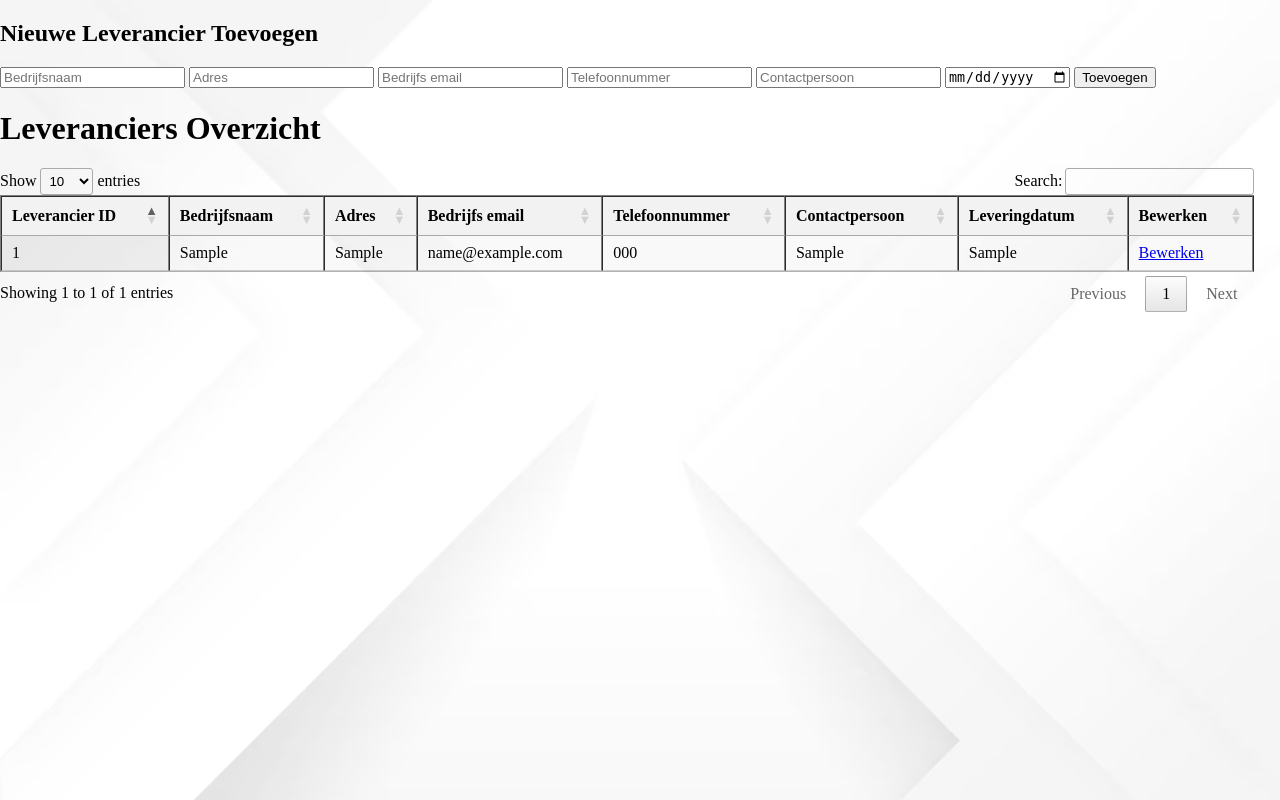
After one commit to Amanaman1234/ExamenProject, a PHP site: page /leverancier.php in a window 1280 px wide. The commit adds this page. Run offline with PHP 8.4, Linux system fonts and the light colour scheme; tables that the repository leaves empty or names only in its code hold one stand-in row (values such as "Sample post"); some libraries are stand-ins or nearby versions.

Commit message:
leverancier en nav bar af

```diff
--- a/header.php
+++ b/header.php
@@ -14,7 +14,7 @@
         </div>
         <a style="text-decoration: none; color: white;"href="index.php" class="header-item"><p> Home </p> </a>
         <a style="text-decoration: none; color: white;"href="klanten.php" class="header-item"><p> klanten </p> </a>
-        <a style="text-decoration: none; color: white;"href="klanten.php" class="header-item"><p> Leveranciers </p> </a>
+        <a style="text-decoration: none; color: white;"href="leverancier.php" class="header-item"><p> Leveranciers </p> </a>
         <a style="text-decoration: none; color: white;"href="invetaris.php" class="header-item"><p> Magazijn </p> </a>
         <a style="text-decoration: none; color: white;"href="voedselpakket.php" class="header-item"><p> Voedselpakketen </p> </a>
     </header>
--- /dev/null
+++ b/leverancier.php
@@ -0,0 +1,157 @@
+<!DOCTYPE html>
+<html lang="en">
+<head>
+    <meta charset="UTF-8">
+    <meta name="viewport" content="width=device-width, initial-scale=1.0">
+    <link rel="stylesheet" href="https://cdn.datatables.net/1.11.5/css/jquery.dataTables.min.css">
+    <link rel="stylesheet" href="css/klanten.css"> <!-- Je eigen CSS-bestand -->
+    <title>Leveranciers</title>
+</head>
+<body class="background">
+
+<h2>Nieuwe Leverancier Toevoegen</h2>
+<form method="POST" action="">
+    <input type="text" name="bedrijfnaam" placeholder="Bedrijfsnaam" required>
+    <input type="text" name="adress" placeholder="Adres" required>
+    <input type="email" name="bedrijfemail" placeholder="Bedrijfs email" required>
+    <input type="tel" name="telefoonnummer" placeholder="Telefoonnummer" required>
+    <input type="text" name="contactpersoon" placeholder="Contactpersoon" required>
+    <input type="date" name="leveringdatum" placeholder="Leveringdatum" required>
+    <button type="submit" name="add_leverancier">Toevoegen</button>
+</form>
+
+<h1>Leveranciers Overzicht</h1>
+<table id="leveranciersTable" class="tabel display" border="1">
+    <thead>
+        <tr>
+            <th>Leverancier ID</th>
+            <th>Bedrijfsnaam</th>
+            <th>Adres</th>
+            <th>Bedrijfs email</th>
+            <th>Telefoonnummer</th>
+            <th>Contactpersoon</th>
+            <th>Leveringdatum</th>
+            <th>Bewerken</th>
+        </tr>
+    </thead>
+    <tbody>
+
+<?php
+
+session_start();
+
+$servername = "localhost";
+$username = "root";
+$password = "";
+$dbname = "examenvoedselbank";
+$conn = new mysqli($servername, $username, $password, $dbname, 3307);
+if ($conn->connect_error) {
+    die("Connection failed: " . $conn->connect_error);
+}
+
+if ($_SERVER["REQUEST_METHOD"] == "POST") {
+    if (isset($_POST['add_leverancier'])) {
+        $bedrijfnaam = $conn->real_escape_string($_POST['bedrijfnaam']);
+        $adress = $conn->real_escape_string($_POST['adress']);
+        $bedrijfemail = $conn->real_escape_string($_POST['bedrijfemail']);
+        $telefoonnummer = $conn->real_escape_string($_POST['telefoonnummer']);
+        $contactpersoon = $conn->real_escape_string($_POST['contactpersoon']);
+        $leveringdatum = $conn->real_escape_string($_POST['leveringdatum']);
+
+        $insert_query = "INSERT INTO leveranciers (bedrijfnaam, adress, bedrijfemail, telefoonnummer, contactpersoon, leveringdatum) VALUES ('$bedrijfnaam', '$adress', '$bedrijfemail', '$telefoonnummer', '$contactpersoon', '$leveringdatum')";
+
+        if ($conn->query($insert_query) === TRUE) {
+            $_SESSION['success_message'] = "De leverancier is succesvol toegevoegd.";
+            header("Location: " . $_SERVER['REQUEST_URI']);
+            exit();
+        } else {
+            echo "Fout bij het toevoegen van de leverancier: " . $conn->error;
+        }
+    }
+}
+?>
+
+        <?php
+
+        if (isset($_POST['update_leverancier'])) {
+            $leverancierid = $conn->real_escape_string($_POST['leverancierid']);
+            $bedrijfnaam = $conn->real_escape_string($_POST['bedrijfnaam']);
+            $adress = $conn->real_escape_string($_POST['adress']);
+            $bedrijfemail = $conn->real_escape_string($_POST['bedrijfemail']);
+            $telefoonnummer = $conn->real_escape_string($_POST['telefoonnummer']);
+            $contactpersoon = $conn->real_escape_string($_POST['contactpersoon']);
+            $leveringdatum = $conn->real_escape_string($_POST['leveringdatum']);
+
+            $update_query = "UPDATE leveranciers SET bedrijfnaam='$bedrijfnaam', adress='$adress', bedrijfemail='$bedrijfemail', telefoonnummer='$telefoonnummer', contactpersoon='$contactpersoon', leveringdatum='$leveringdatum' WHERE leverancierid='$leverancierid'";
+
+            if ($conn->query($update_query) === TRUE) {
+                echo "";
+            } else {
+                echo "Fout bij het bijwerken van de leverancier: " . $conn->error;
+            }
+        }
+
+        $search = isset($_GET['search']) ? $conn->real_escape_string($_GET['search']) : '';
+
+        $query = "SELECT * FROM leveranciers";
+        if (!empty($search)) {
+            $query .= " WHERE bedrijfnaam LIKE '%$search%'";
+        }
+
+        $result = $conn->query($query);
+        if ($result->num_rows > 0) {
+            while ($row = $result->fetch_assoc()) {
+                echo "<tr>";
+                echo "<td>" . htmlspecialchars($row['leverancierid']) . "</td>";
+                echo "<td>" . htmlspecialchars($row['bedrijfnaam']) . "</td>";
+                echo "<td>" . htmlspecialchars($row['adress']) . "</td>";
+                echo "<td>" . htmlspecialchars($row['bedrijfemail']) . "</td>";
+                echo "<td>" . htmlspecialchars($row['telefoonnummer']) . "</td>";
+                echo "<td>" . htmlspecialchars($row['contactpersoon']) . "</td>";
+                echo "<td>" . htmlspecialchars($row['leveringdatum']) . "</td>";
+                echo "<td><a href='?edit=" . htmlspecialchars($row['leverancierid']) . "'>Bewerken</a></td>";
+                echo "</tr>";
+            }
+        } else {
+            echo "<tr><td colspan='8'>Geen gegevens gevonden</td></tr>";
+        }
+        ?>
+    </tbody>
+</table>
+
+<?php
+if (isset($_GET['edit'])) {
+    $leverancierid = $conn->real_escape_string($_GET['edit']);
+    $edit_query = "SELECT * FROM leveranciers WHERE leverancierid = '$leverancierid'";
+    $edit_result = $conn->query($edit_query);
+    if ($edit_result->num_rows > 0) {
+        $edit_row = $edit_result->fetch_assoc();
+?>
+    <h2>Leverancier Bewerken</h2>
+    <form method="POST" action="">
+        <input type="hidden" name="leverancierid" value="<?php echo htmlspecialchars($edit_row['leverancierid']); ?>">
+        <input type="text" name="bedrijfnaam" placeholder="Bedrijfsnaam" value="<?php echo htmlspecialchars($edit_row['bedrijfnaam']); ?>" required>
+        <input type="text" name="adress" placeholder="Adres" value="<?php echo htmlspecialchars($edit_row['adress']); ?>" required>
+        <input type="email" name="bedrijfemail" placeholder="Bedrijfs email" value="<?php echo htmlspecialchars($edit_row['bedrijfemail']); ?>" required>
+        <input type="tel" name="telefoonnummer" placeholder="Telefoonnummer" value="<?php echo htmlspecialchars($edit_row['telefoonnummer']); ?>" required>
+        <input type="text" name="contactpersoon" placeholder="Contactpersoon" value="<?php echo htmlspecialchars($edit_row['contactpersoon']); ?>" required>
+        <input type="date" name="leveringdatum" placeholder="Leveringdatum" value="<?php echo htmlspecialchars($edit_row['leveringdatum']); ?>" required>
+        <button type="submit" name="update_leverancier">Bijwerken</button>
+    </form>
+<?php
+    }
+}
+$conn->close();
+?>
+
+
+<script src="https://code.jquery.com/jquery-3.5.1.min.js"></script>
+<script src="https://cdn.datatables.net/1.11.5/js/jquery.dataTables.min.js"></script>
+<script>
+    $(document).ready(function() {
+        $('#leveranciersTable').DataTable();
+    });
+</script>
+
+</body>
+</html>
```
